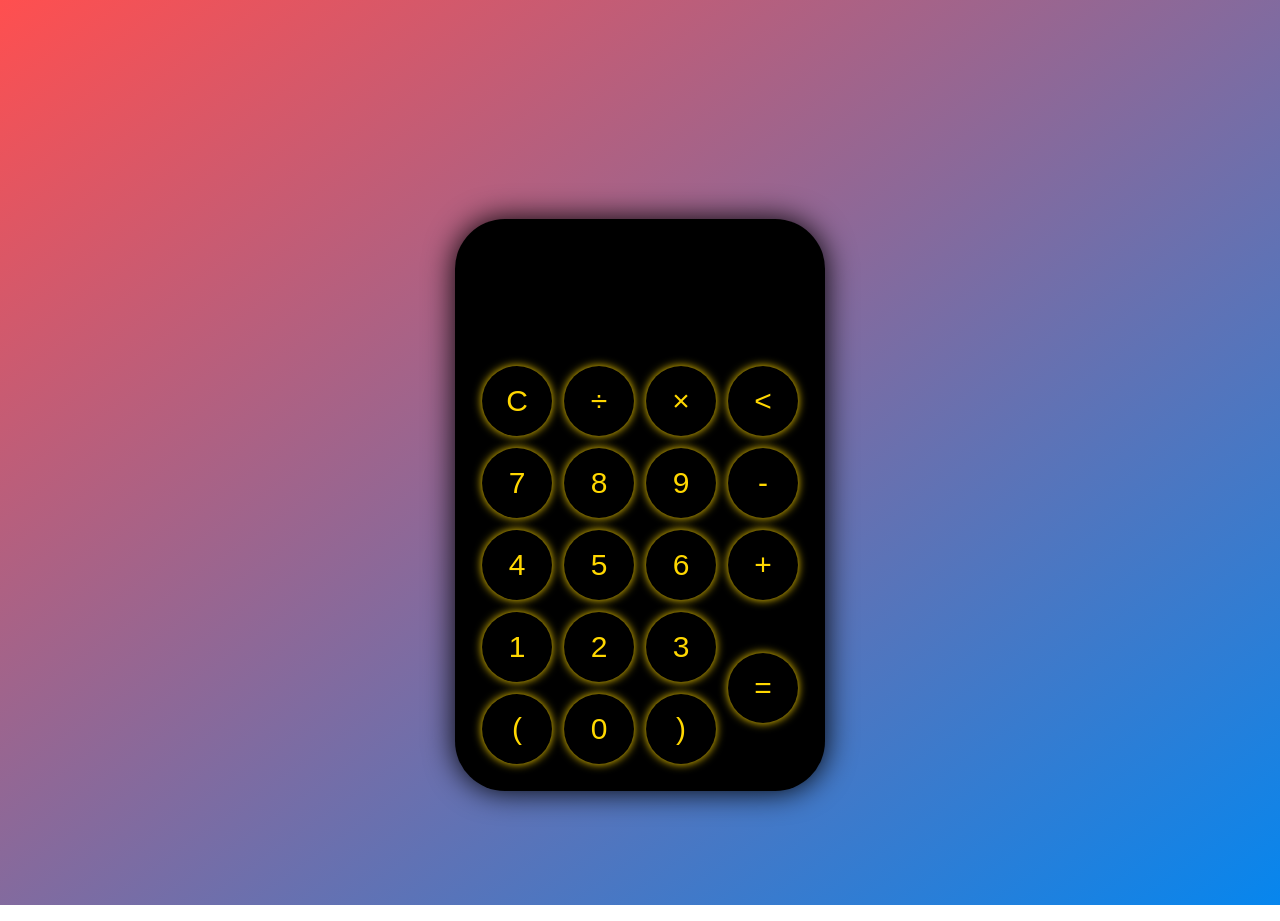
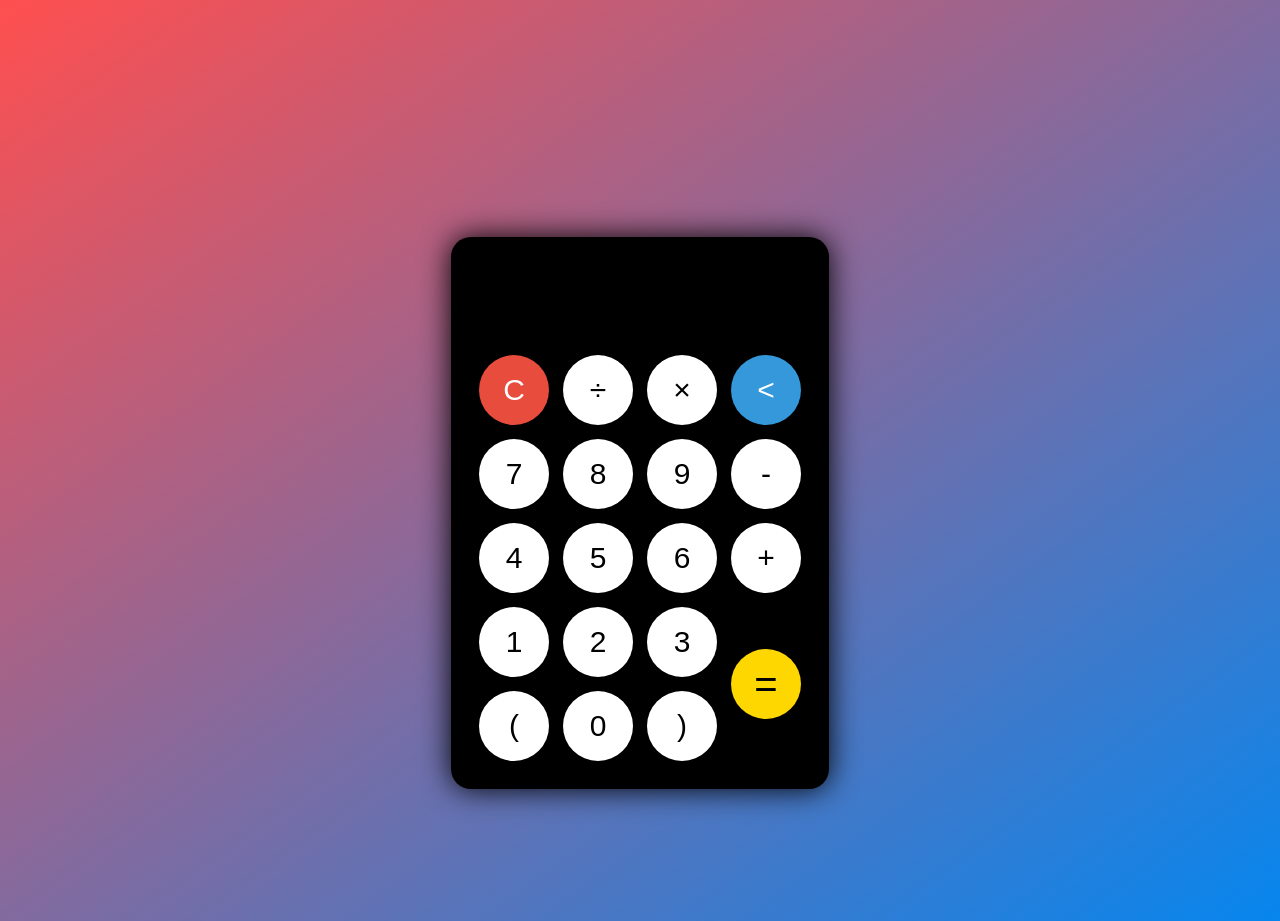
Before and after one commit to SoupayanGhosh/SIMPLE-CALCULATOR, a plain HTML site: page index.html in a window 1280 px wide. Drawn offline with Linux system fonts and the light colour scheme.

Commit message:
style.css

```diff
--- a/style.css
+++ b/style.css
@@ -1,61 +1,49 @@
-* {
-    padding: 0;
-    margin: 0;
-    box-sizing: border-box;
-    outline: 0;
-    transition: all 0.5s ease;
+{
+    box-sizing:border-box;
+
 }
-
     body {
     font-family: 'Bungee', system-ui, -apple-system, BlinkMacSystemFont, 'Segoe UI', Roboto, Oxygen, Ubuntu, Cantarell, 'Open Sans', 'Helvetica Neue', sans-serif;
+    background-image: linear-gradient(to bottom right, #ff4f4f, #0686ee);
     }
 
     a {
+    color: #fff;
     text-decoration: none;
-    color: #fff;
-}
-
-body {
-    background-image: linear-gradient( to bottom right, #ff4f4f, #0686ee);
     }
 
     .container {
+    display: flex;
+    justify-content: center;
+    align-items: center;
     height: 100vh;
-    width: 100vw;
-    display: grid;
-    place-items: center;
     }
 
     .calculator {
-    position: relative;
-    height: auto;
-    width: auto;
-    padding: 20px;
-    border-radius: 50px;
-    box-shadow: 0 0 30px #000;
-    background-color: #000;
     display: flex;
     flex-direction: column;
     align-items: center;
+    background-color: #000;
+    border-radius: 20px;
+    box-shadow: 0 0 30px #000;
+    padding: 20px;
     }
 
-
     #display {
-    margin: 0 10px;
-    height: 100px;
-    width: auto;
-    max-width: 300px;
+    align-self: stretch;
+    max-width: 320px;
+    height: 80px;
+    margin-bottom: 10px;
+    overflow-x: scroll;
     display: flex;
     align-items: flex-end;
     justify-content: flex-end;
     font-size: 40px;
-    margin-bottom: 20px;
-    overflow-x: scroll;
     color: #ffd700;
+    padding: 0 10px;
     }
 
     #display::-webkit-scrollbar {
-    display: block;
     height: 3px;
     }
 
@@ -67,18 +55,64 @@ button {
     margin: 5px;
     font-size: 30px;
     cursor: pointer;
+    background-color: #fff;
+    color: #000;
+    box-shadow: 0 0 10px rgba(0, 0, 0, 0.3);
     transition: all 200ms ease;
-    background-color: #000;
-    color: #ffd700;
-    box-shadow: 0 0 10px #ffd700;
     }
 
     button:hover {
-    transform: rotate(-5deg) scale(1.1);
+    transform: scale(1.1);
     }
 
     button#equal {
     height: 70px;
+    background-color: #ffd700;
+    color: #000;
+    font-size: 40px;
     }
 
-/* lig
+    button#equal:hover {
+    background-color: #000;
+    color: #ffd700;
+    }
+
+    button.operator {
+    background-color: #ffd700;
+    color: #000;
+    }
+
+    button.operator:hover {
+    background-color: #000;
+    color: #ffd700;
+    }
+
+    button#clear {
+    background-color: #e74c3c;
+    color: #fff;
+    }
+
+    button#clear:hover {
+    background-color: #c0392b;
+    }
+
+    button#backspace {
+    background-color: #3498db;
+    color: #fff;
+    }
+
+    button#backspace:hover {
+    background-color: #2980b9;
+    }
+
+    button.disabled {
+    opacity: 0.5;
+    cursor: not-allowed;
+    }
+
+    @media screen and (max-width: 480px) {
+    .calculator {
+    width: 100%;
+    border-radius: 0;
+    }
+    }
```
Lines whose indentation alone changed are shown as unchanged.
